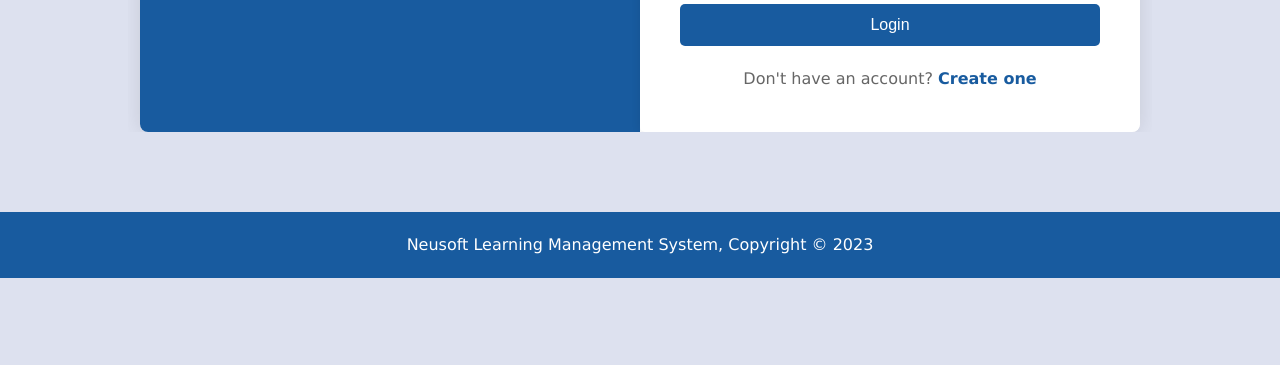
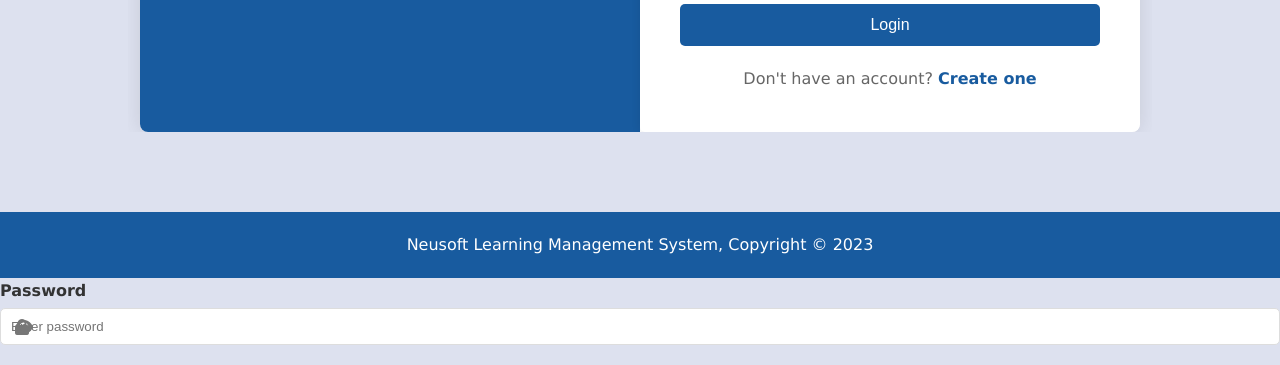
Before and after one commit to neusoftlms/Neusoft, a plain HTML site: page login.html in a window 1280 px wide. Shown: the part 474-839 px from the top of the page. Before the commit the page ends 800 px from the top, so only its background shows below. Drawn offline with Linux system fonts and the light colour scheme.

Commit message:
Update login.html

```diff
--- a/login.html
+++ b/login.html
@@ -88,3 +88,14 @@
     </script>
 </body>
 </html>
+<div class="form-group">
+    <label for="login-password">Password</label>
+    <div class="input-with-icon">
+        <i class="fas fa-lock"></i>
+        <input type="password" id="login-password" placeholder="Enter password" required>
+        <i class="fas fa-eye toggle-password"></i>
+    </div>
+    <div id="password-error" class="error-message">
+        <!-- Error message will appear here -->
+    </div>
+</div>
```
